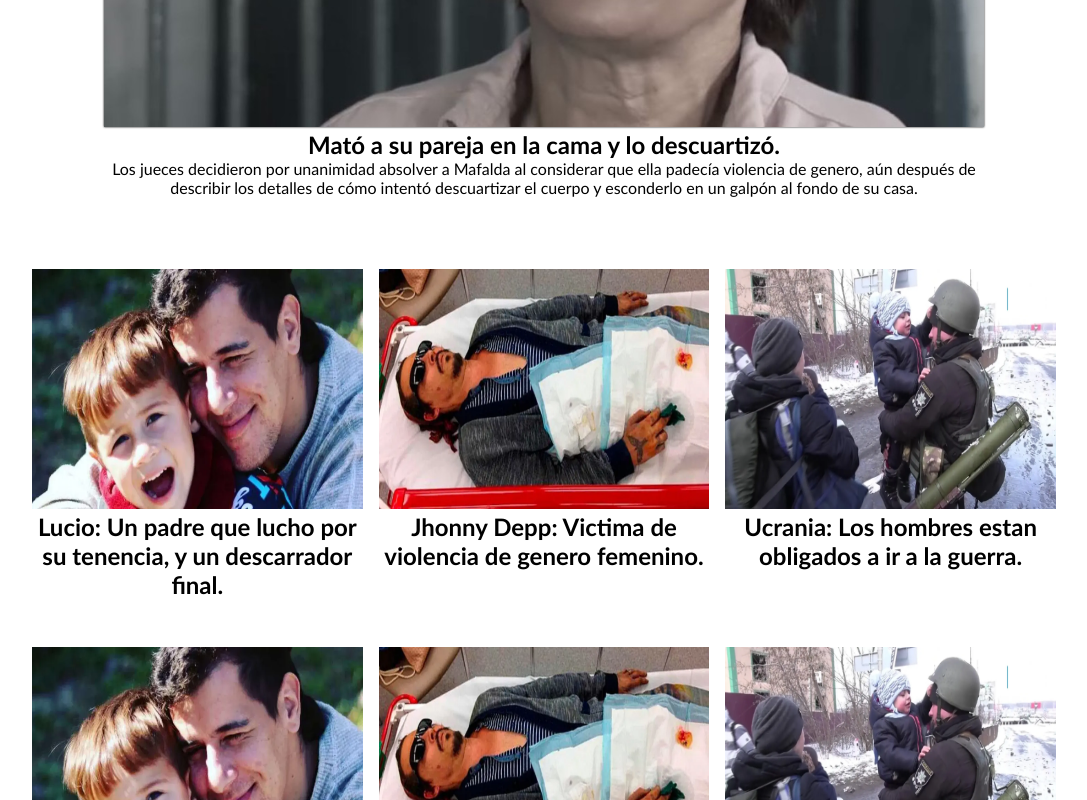
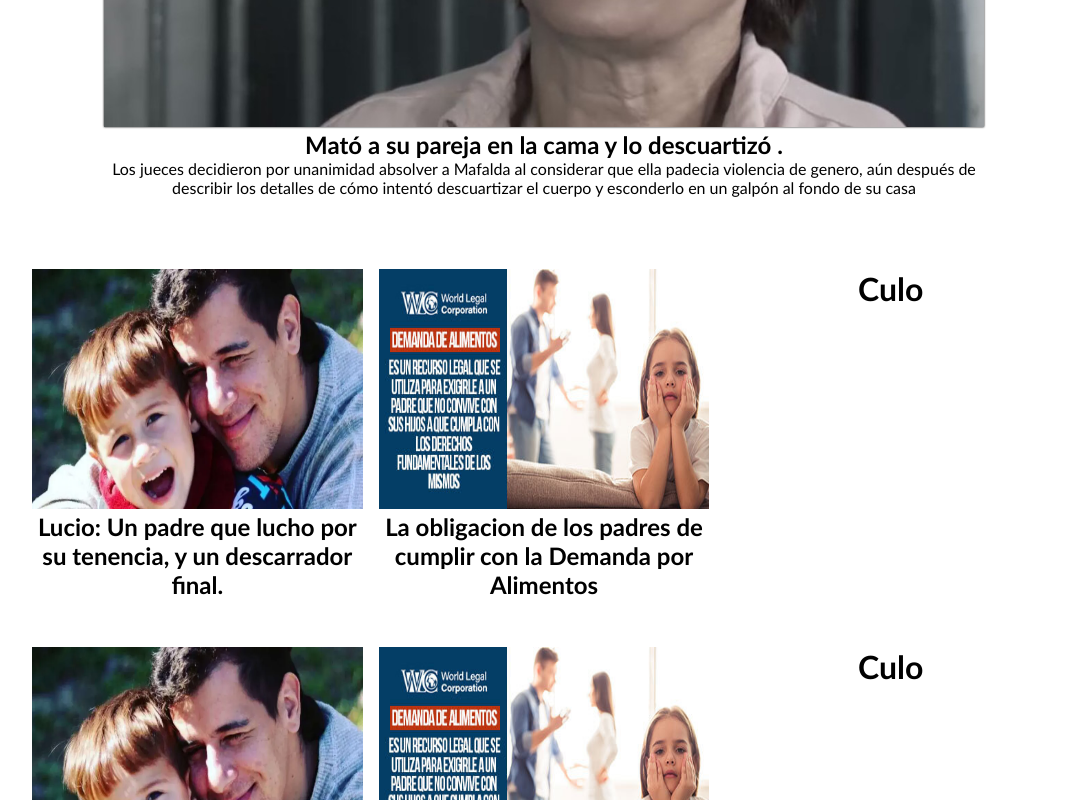
Before and after one commit to NerinaPac/Fullstack-hombre, an Angular app in the folder front/: page /noticias in a window 1280 px wide. Shown: the part 480-1280 px from the top of the page, without its empty margins (96-1183 px from the left). Built offline with nearby package versions, Linux system fonts and the light colour scheme.

Commit message:
feat: incorporacion de noticias.js

```diff
--- a/front/src/app/components/card-wrapper/card-wrapper.component.html
+++ b/front/src/app/components/card-wrapper/card-wrapper.component.html
@@ -1,13 +1,14 @@
 <div class="card-contenedor">
 <app-card
-        *ngFor="let noticia of noticias"
-        [imagen] = "noticia.imagen"
-        [titulo] = "noticia.titulo"
-        [contenido] = "noticia.contenido"
+*ngFor="let info of data"
+
+[imagen] = "info[0].imagen"
+[titulo] = "info[0].titulo"
+[contenido] = "info[0].contenido"
+
 
 ></app-card>
-</div>
-
+<h1>Culo</h1>
 
 <!-- <ul *ngFor="let viaje of viajes">
     <li>{{ viaje.titulo }}</li>
--- a/front/src/app/components/card-wrapper/card-wrapper.component.ts
+++ b/front/src/app/components/card-wrapper/card-wrapper.component.ts
@@ -1,4 +1,5 @@
 import { Component, OnInit } from '@angular/core';
+import { NoticiasService } from 'src/app/services/noticias.service';
 
 
 @Component({
@@ -8,9 +9,11 @@ import { Component, OnInit } from '@angular/core';
 })
 export class CardWrapperComponent implements OnInit {
 
-  constructor() { }
+  constructor(
+    private noticia: NoticiasService
+  ) { }
 
-noticias = [
+/* noticias = [
     {
       imagen: "assets/noticias/lucio-dupuy.webp",
       titulo: "Lucio: Un padre que lucho por su tenencia, y un descarrador final.",
@@ -27,10 +30,24 @@ noticias = [
       contenido: "Lorem ipsum sarasa blah sa Lorem ipsum sarasa blah sa",
 
     },
-  ];
+  ]; */
+  data:any;
+
+  mostrarInfoNoticias() {
+    this.noticia.getNoticiasService().subscribe(respuesta => {
+     this.data = Object.values(respuesta);
+     console.log(this.data);
+
+    });
+
+  }
+
+
 
 
   ngOnInit(): void {
+    this.mostrarInfoNoticias();
+
   }
 
 }
--- a/front/src/app/components/noticion/noticion.component.html
+++ b/front/src/app/components/noticion/noticion.component.html
@@ -1,10 +1,9 @@
 <div class="card-noticion">
 
     <a href="/noticia" class='card-noticion_info'>
-        <img src="assets/noticias/homicidio.jpg" alt="">
-        <h2>Mató a su pareja en la cama y lo descuartizó.</h2>
-        <p>Los jueces decidieron por unanimidad absolver a Mafalda al considerar que ella padecía violencia de genero,
-             aún después de describir los detalles de cómo intentó descuartizar el cuerpo y esconderlo en un galpón al fondo de su casa.  </p>
+        <img src="{{data?.noticias[3].imagen}}" alt="">
+        <h2>{{data?.noticias[3].titulo}}</h2>
+        <p>{{data?.noticias[3].contenido}}</p>
     </a>
 
 
--- a/front/src/app/components/noticion/noticion.component.ts
+++ b/front/src/app/components/noticion/noticion.component.ts
@@ -1,15 +1,31 @@
 import { Component, OnInit } from '@angular/core';
+import { NoticiasService } from 'src/app/services/noticias.service';
 
 @Component({
   selector: 'app-noticion',
   templateUrl: './noticion.component.html',
   styleUrls: ['./noticion.component.scss']
 })
+
 export class NoticionComponent implements OnInit {
 
-  constructor() { }
+  constructor(
+    private noticia: NoticiasService
+  ) {}
+
+  data: any;
+
+  mostrarInfoNoticias() {
+    this.noticia.getNoticiasService().subscribe(respuesta => {
+      console.log(respuesta);
+      this.data = respuesta;
+    })
+
+  }
 
   ngOnInit(): void {
+    this.mostrarInfoNoticias();
+
   }
 
 }
--- /dev/null
+++ b/front/src/app/services/noticias.service.ts
@@ -0,0 +1,17 @@
+import { Injectable } from '@angular/core';
+import { HttpClient } from '@angular/common/http';
+
+
+@Injectable({
+  providedIn: 'root'
+})
+export class NoticiasService {
+
+  constructor(
+    private http: HttpClient
+  ) { }
+
+  getNoticiasService () {
+    return this.http.get('assets/info/noticias.json');
+  }
+}
--- /dev/null
+++ b/front/src/assets/info/noticias.json
@@ -0,0 +1,40 @@
+{
+    "noticias":[
+    {
+    "imagen": "assets/noticias/lucio-dupuy.webp",
+    "titulo": "Lucio: Un padre que lucho por su tenencia, y un descarrador final.",
+    "contenido": "Lorem ipsum sarasa blah Lorem ipsum sarasa blah Lorem ipsum sarasa blah"
+    },
+    {
+    "imagen": "assets/noticias/jonny.webp",
+    "titulo": "Jhonny Depp: Victima de violencia de genero femenino.",
+    "contenido": "Lorem ipsum sarasa blah sa Lorem ipsum sarasa blah sa"
+     },
+     {
+    "imagen": "assets/noticias/padre-ucrania-nene.webp",
+    "titulo": "Ucrania: Los hombres estan obligados a ir a la guerra.",
+    "contenido": "Lorem ipsum sarasa blah sa Lorem ipsum sarasa blah sa"
+     },
+     {
+    "imagen": "assets/noticias/homicidio.jpg",
+    "titulo": "Mató a su pareja en la cama y lo descuartizó .",
+    "contenido": "Los jueces decidieron por unanimidad absolver a Mafalda al considerar que ella padecia violencia de genero, aún después de describir los detalles de cómo intentó descuartizar el cuerpo y esconderlo en un galpón al fondo de su casa"
+     }],
+
+    "articulos": [  {
+    "imagen": "assets/noticias/aborto-masculino.jpg",
+    "titulo": "La obligacion de los padres de cumplir con la Demanda por Alimentos",
+    "contenido": "Lorem ipsum sarasa blah Lorem ipsum sarasa blah Lorem ipsum sarasa blah"
+    },
+    {
+    "imagen": "assets/noticias/hombre-cayendo.jpg",
+    "titulo": "Lorem ipsu.",
+    "contenido": "Lorem ipsum sarasa blah sa Lorem ipsum sarasa blah sa"
+     },
+    {
+    "imagen": "assets/noticias/nueva-izquierda.jpg",
+    "titulo": "El libro negro de la Nueva izquierda, de Nicolas Marquez y Agustin Laje.",
+    "contenido": "Lorem ipsum sarasa blah sa Lorem ipsum sarasa blah sa"
+
+     }]
+}
```
Also changed, not shown: front/src/app/components/card-wrapper/objToArray.pipe.ts (added, +11 -0 lines).
